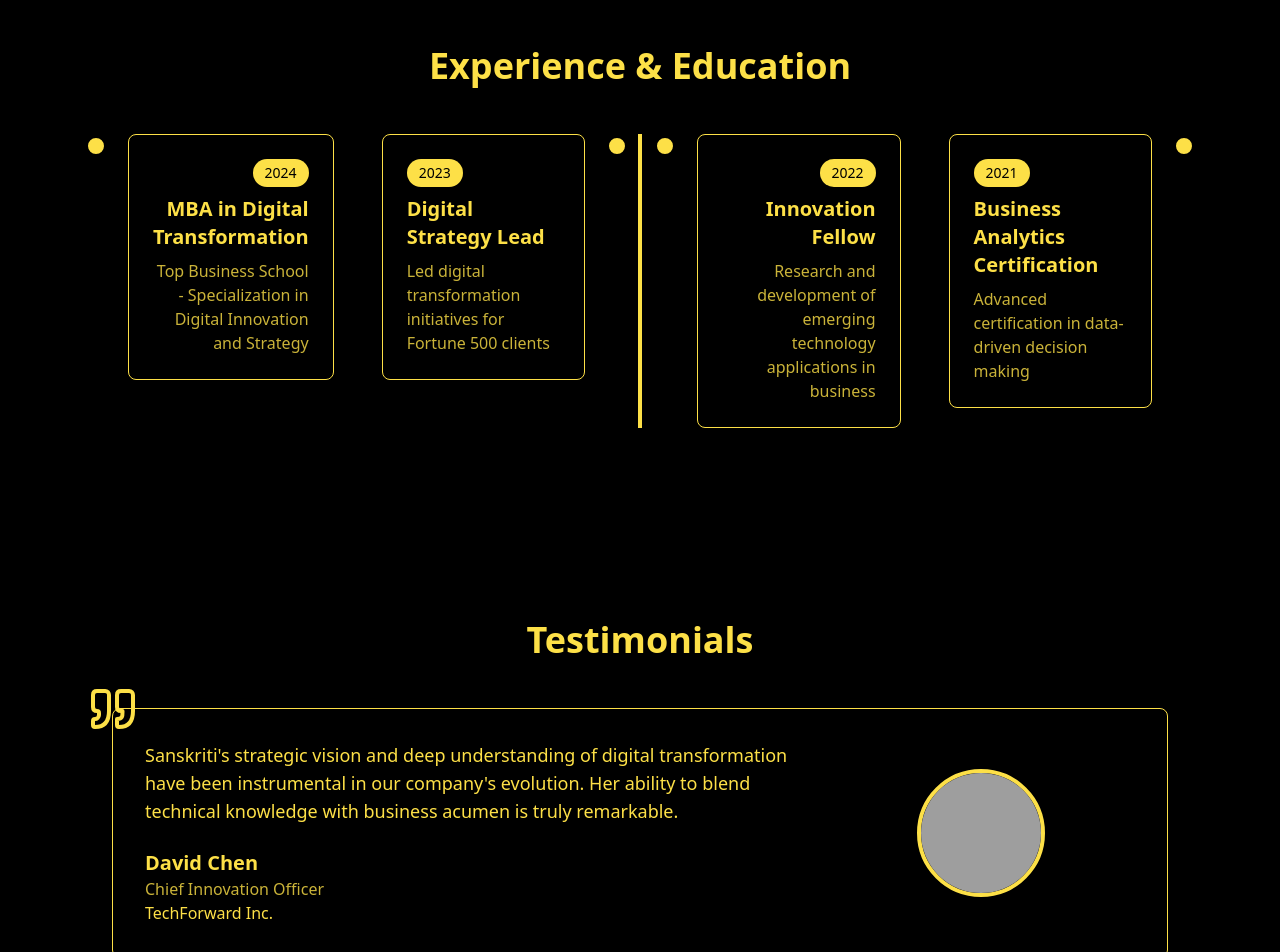
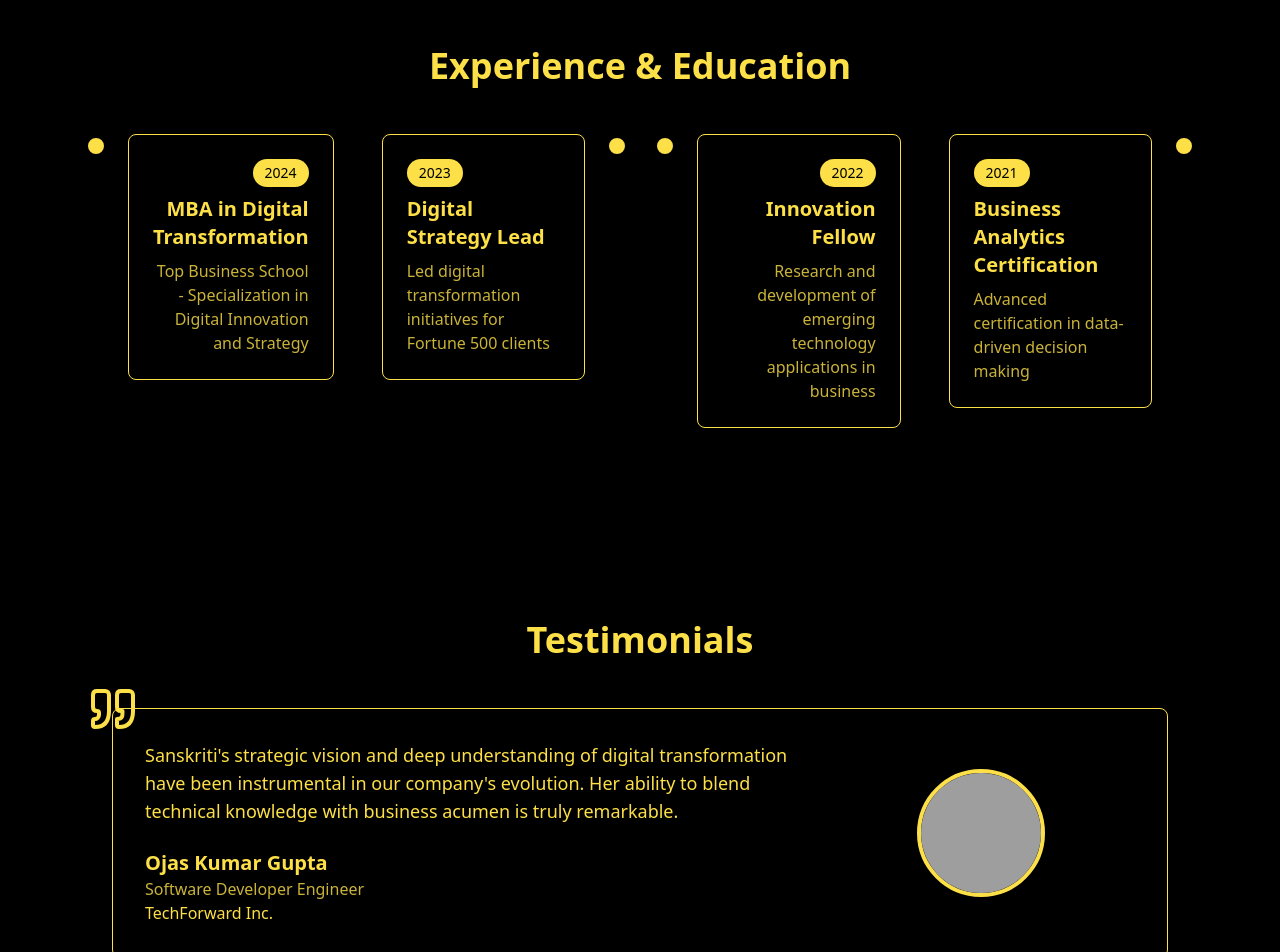
Before and after one commit to ojas282/Sanskriti-Madahar-Portfolio-Website, a React (Vite) app: page /about in a window 1280 px wide. Shown: the part 920-1872 px from the top of the page. Built offline with nearby package versions, Linux system fonts and the light colour scheme; grey boxes are pictures that could not be loaded.

Commit message:
new update

```diff
--- a/src/components/Testimonials.tsx
+++ b/src/components/Testimonials.tsx
@@ -12,8 +12,8 @@ interface Testimonial {
 
 const testimonials: Testimonial[] = [
   {
-    name: "David Chen",
-    role: "Chief Innovation Officer",
+    name: "Ojas Kumar Gupta",
+    role: "Software Developer Engineer",
     company: "TechForward Inc.",
     text: "Sanskriti's strategic vision and deep understanding of digital transformation have been instrumental in our company's evolution. Her ability to blend technical knowledge with business acumen is truly remarkable.",
     image: "https://images.unsplash.com/photo-1472099645785-5658abf4ff4e?auto=format&fit=crop&q=80&w=100&h=100"
--- a/src/components/Timeline.tsx
+++ b/src/components/Timeline.tsx
@@ -41,7 +41,7 @@ const Timeline = () => {
       <h2 className="text-4xl font-bold mb-12 text-center">Experience & Education</h2>
       <div className="max-w-6xl mx-auto relative">
         {/* Vertical Line (only visible on larger screens) */}
-        <div className="absolute left-1/2 transform -translate-x-1/2 h-full w-1 bg-yellow-300 hidden lg:block" />
+
 
         <div className="lg:flex lg:justify-between lg:space-x-12 space-y-8 lg:space-y-0">
           {timelineData.map((item, index) => (
```
